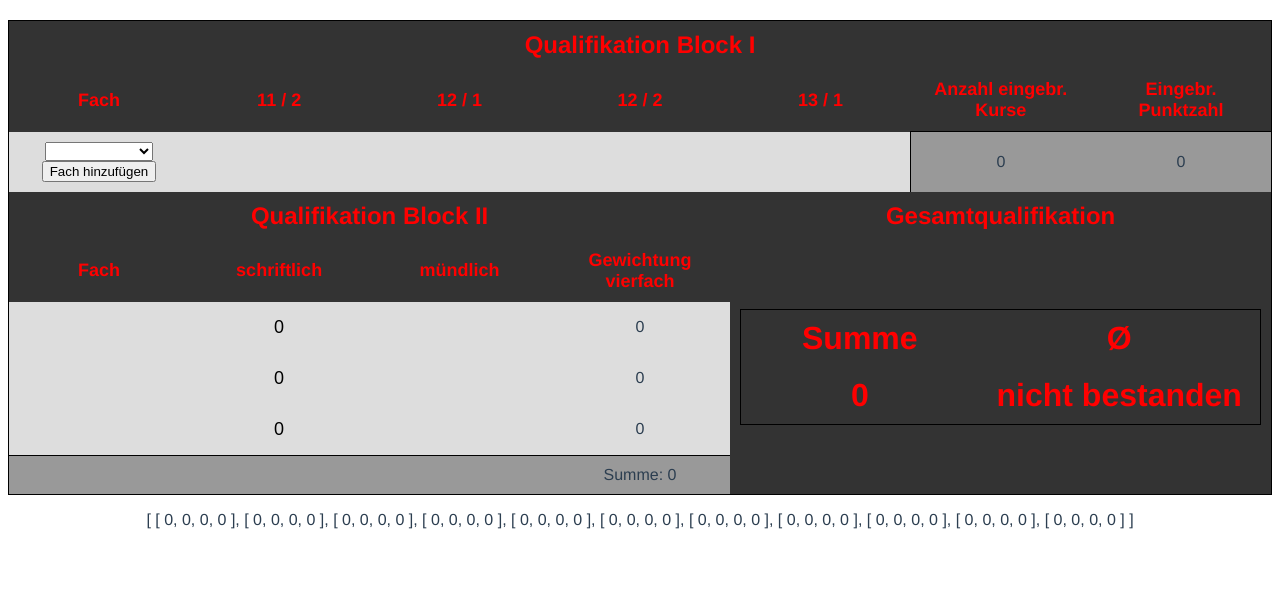
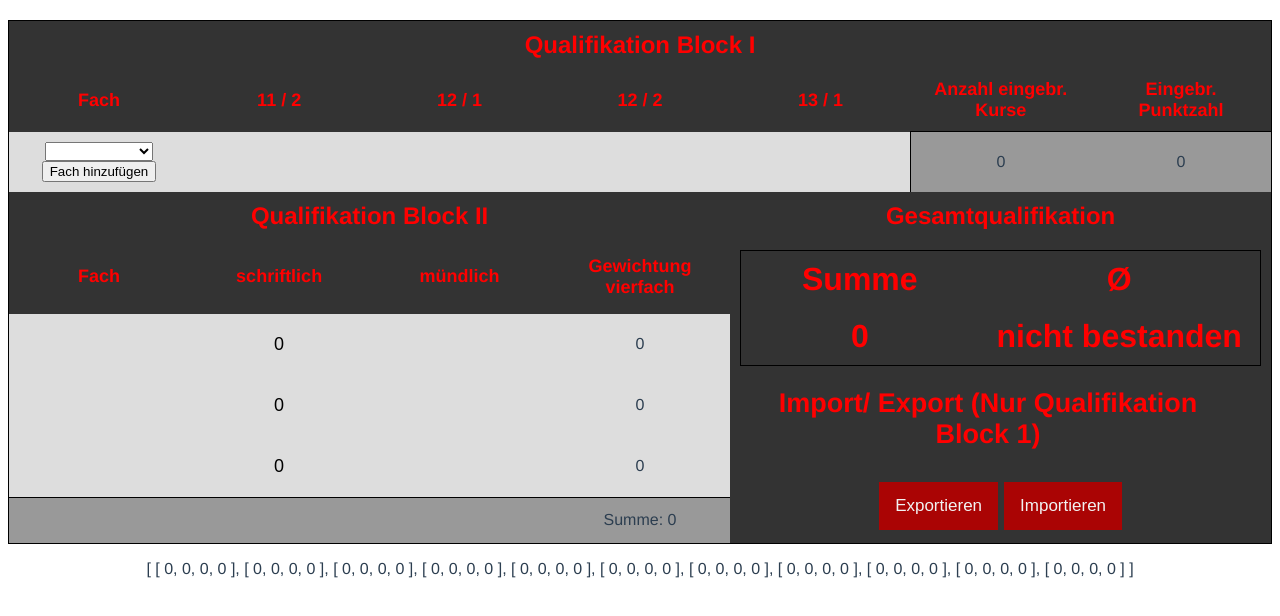
Before and after one commit to Janniboy951/AbischnittRechner, a Vue app: page / in a window 1280 px wide. Shown: the top 616 px of the page. Built offline with nearby package versions, Linux system fonts and the light colour scheme.

Commit message:
Import/ Export added

```diff
--- a/src/components/MainComponent.vue
+++ b/src/components/MainComponent.vue
@@ -80,6 +80,14 @@
     >
       <QualifikationGesamtComponent
         :gesamtpunktzahl="pointsQuali1 + pointsQuali2"
+        :marks="marks"
+        :ownSubjects="ownSubjects"
+        @imported="
+          (v) => {
+            ownSubjects = v.ownSubjects;
+            marks = v.marks;
+          }
+        "
     /></Qualifikation2Component>
   </table>
   <p>{{ usedCourses }}</p>
--- a/src/components/QualifikationGesamt.vue
+++ b/src/components/QualifikationGesamt.vue
@@ -10,18 +10,38 @@
         <th>{{ abiDurchschnitt }}</th>
       </tr>
     </table>
+    <h2>Import/ Export (Nur Qualifikation Block 1)</h2>
+    <a :href="exportToFile" :download="`Abischnitt-Rechner-Export.json`"
+      ><button class="exportBTN">Exportieren</button></a
+    >
+
+    <input
+      id="exportBTN"
+      name="exportBTN"
+      class="exportBTN"
+      type="file"
+      @change="onFileChange"
+      title="Importieren"
+    />
+    <button class="exportBTN">
+      <label for="exportBTN">Importieren</label>
+    </button>
   </th>
 </template>
 
 <script lang="ts">
 import { defineComponent } from "vue";
 import { getAbiDurchschnitt } from "@/scripts/GradeTable";
+import { SubjectName } from "@/scripts/Types";
 
 export default defineComponent({
   name: "QualifikationGesamt",
   props: {
     gesamtpunktzahl: { type: Number, default: 0, required: true },
+    ownSubjects: { required: true },
+    marks: { required: true },
   },
+  emits: ["imported"],
   data() {
     return {
       abiDurchschnitt: "nicht bestanden",
@@ -34,10 +54,74 @@ export default defineComponent({
       }
     },
   },
+  methods: {
+    onFileChange(e: any) {
+      var files = e.target.files || e.dataTransfer.files;
+      if (!files.length) return;
+      const reader = new FileReader();
+      console.log(files[0]);
+      if (files[0].name.slice(-5) == ".json") {
+        reader.onload = (res) => {
+          if (res != null && res.target != null && res.target.result != null) {
+            const parsedJSON = JSON.parse(res.target.result.toString());
+            this.$emit("imported", parsedJSON);
+          }
+        };
+        reader.readAsText(files[0], "utf-8");
+      }
+    },
+  },
+  computed: {
+    exportToFile() {
+      const contentType = "application/json";
+      const dData = JSON.stringify({
+        marks: this.marks,
+        ownSubjects: this.ownSubjects,
+      });
+      const blob = new Blob([dData], { type: contentType });
+      const url = window.URL.createObjectURL(blob);
+      return url;
+    },
+  },
 });
 </script>
 <style scoped>
 .resTable th {
   font-size: xx-large;
 }
+.exportBTN {
+  color: #f2f2f2;
+  text-align: center;
+  padding: 14px 16px;
+  text-decoration: none;
+  font-size: 17px;
+  font-weight: normal;
+  background-color: #aa0404;
+  border: none;
+  height: 98%;
+  margin: 3px;
+  margin-top: 10px;
+}
+label {
+  cursor: pointer;
+}
+h1,
+h2,
+h3,
+h4 {
+  display: inline-block;
+  margin-right: 25px;
+}
+.exportBTN:hover {
+  background-color: #cc0303;
+  cursor: pointer;
+}
+input[type="file"] {
+  width: 0.1px;
+  height: 0.1px;
+  opacity: 0;
+  overflow: hidden;
+  position: absolute;
+  z-index: -1;
+}
 </style>
```
